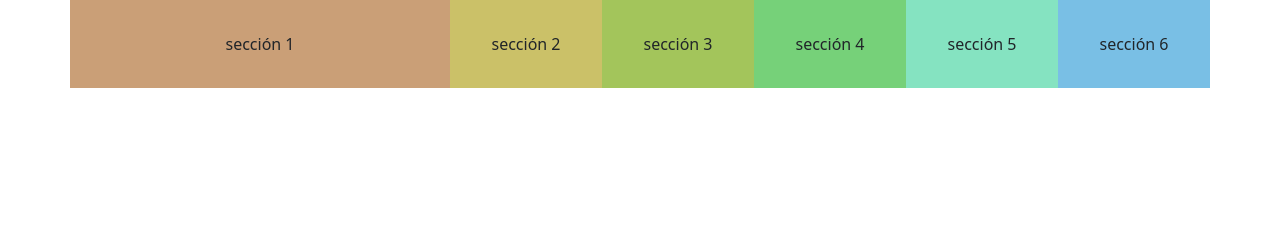
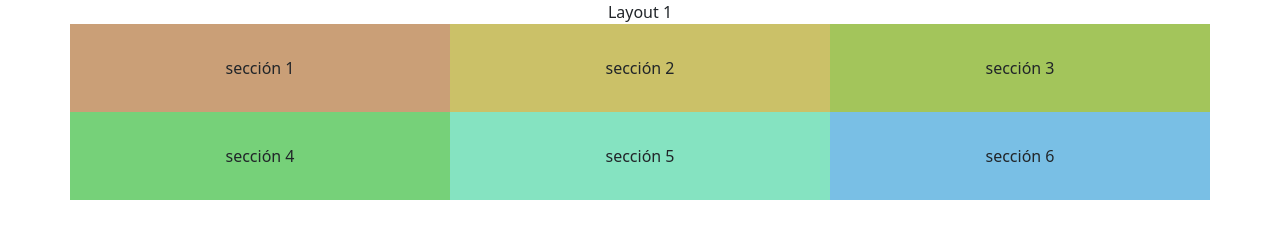
Before and after one commit to Anaabellaa/plataformas-moviles-entregas, a plain HTML site: page tp-6/index.html in a window 1280 px wide. Drawn offline with nearby package versions, Linux system fonts and the light colour scheme.

Commit message:
Update index.html

```diff
--- a/tp-6/index.html
+++ b/tp-6/index.html
@@ -4,10 +4,10 @@
     <meta charset="UTF-8">
     <meta http-equiv="X-UA-Compatible" content="IE=edge">
     <meta name="viewport" content="width=device-width, initial-scale=1.0">
-    <title>Layout 1</title>
+    <title>Layout N</title>
 
 <link href="https://cdn.jsdelivr.net/npm/bootstrap@5.3.8/dist/css/bootstrap.min.css" rel="stylesheet" integrity="sha384-sRIl4kxILFvY47J16cr9ZwB07vP4J8+LH7qKQnuqkuIAvNWLzeN8tE5YBujZqJLB" crossorigin="anonymous">
-
+    <center>Layout 1</center>
     <style>
         .content {padding: 2em 0.5em; text-align: center;}
         .s1 {background-color: #ca9f77;}
@@ -24,19 +24,19 @@
             <div class="col-12 col-md-6 col-lg-4">
                 <div class="content s1">sección 1</div>
             </div>
-            <div class="col">
+            <div class="col-12 col-md-6 col-lg-4">
                 <div class="content s2">sección 2</div>
             </div>
-            <div class="col">
+            <div class="col-12 col-md-6 col-lg-4">
                 <div class="content s3">sección 3</div>
             </div>
-            <div class="col">
+            <div class="col-12 col-md-6 col-lg-4">
                 <div class="content s4">sección 4</div>
             </div>
-            <div class="col">
+            <div class="col-12 col-md-6 col-lg-4">
                 <div class="content s5">sección 5</div>
             </div>
-            <div class="col">
+            <div class="col-12 col-md-6 col-lg-4">
                 <div class="content s6">sección 6</div>
             </div>
         </div>
```
